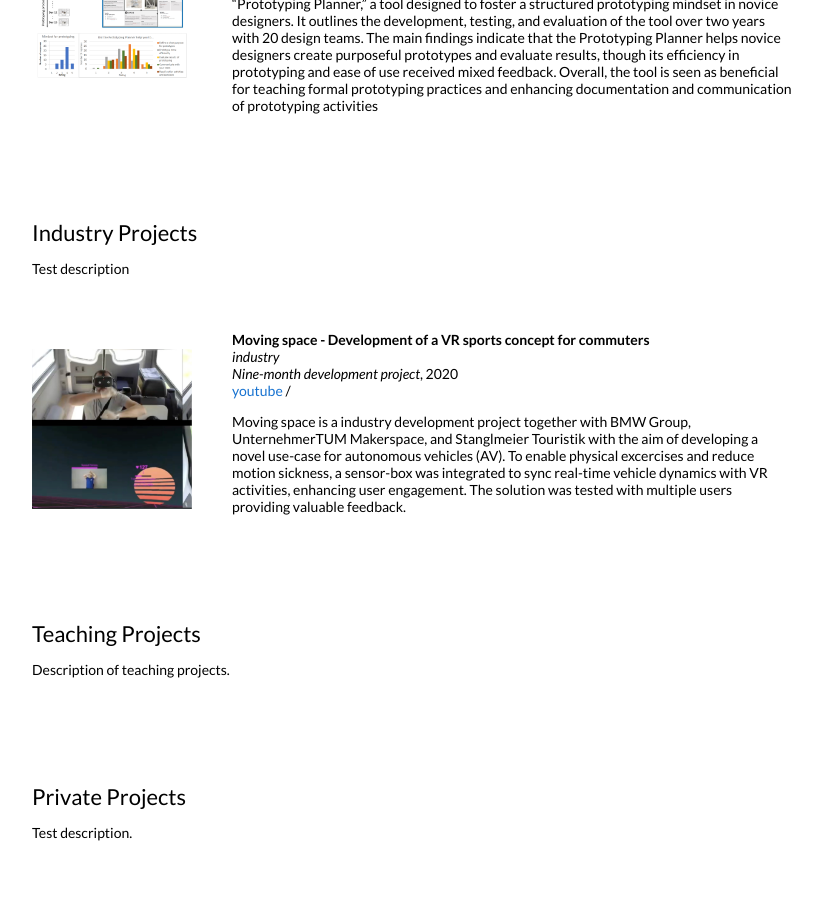
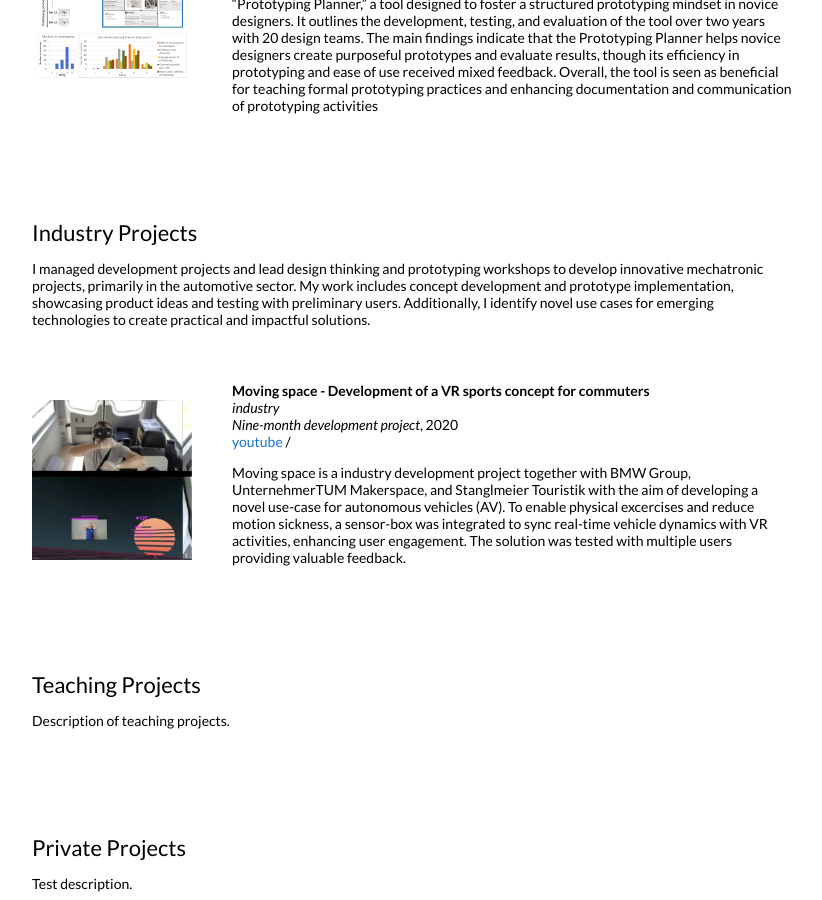
Before and after one commit to martinspacheco/martinspacheco.github.io, a Jekyll site: the page built from _posts/2024-06-01-steam.markdown, in a window 1280 px wide and 900 px high, scrolled down 3462 px. Shown: the whole window, without its empty margins (228-1050 px from the left). Built offline with Jekyll 4.4.1, drawn with Linux system fonts in a browser that asks for light colours.

Commit message:
Industry Projects

```diff
--- a/_layouts/default.html
+++ b/_layouts/default.html
@@ -139,7 +139,7 @@
           <tr>
             <td style="padding:2.5%;width:100%;vertical-align:middle">
               <h2>Industry Projects</h2>
-              <p>Test description</p>
+              <p>I managed development projects and lead design thinking and prototyping workshops to develop innovative mechatronic projects, primarily in the automotive sector. My work includes concept development and prototype implementation, showcasing product ideas and testing with preliminary users. Additionally, I identify novel use cases for emerging technologies to create practical and impactful solutions.</p>
             </td>
           </tr>
         </table>
```
Also changed, not shown: 1 other file.
